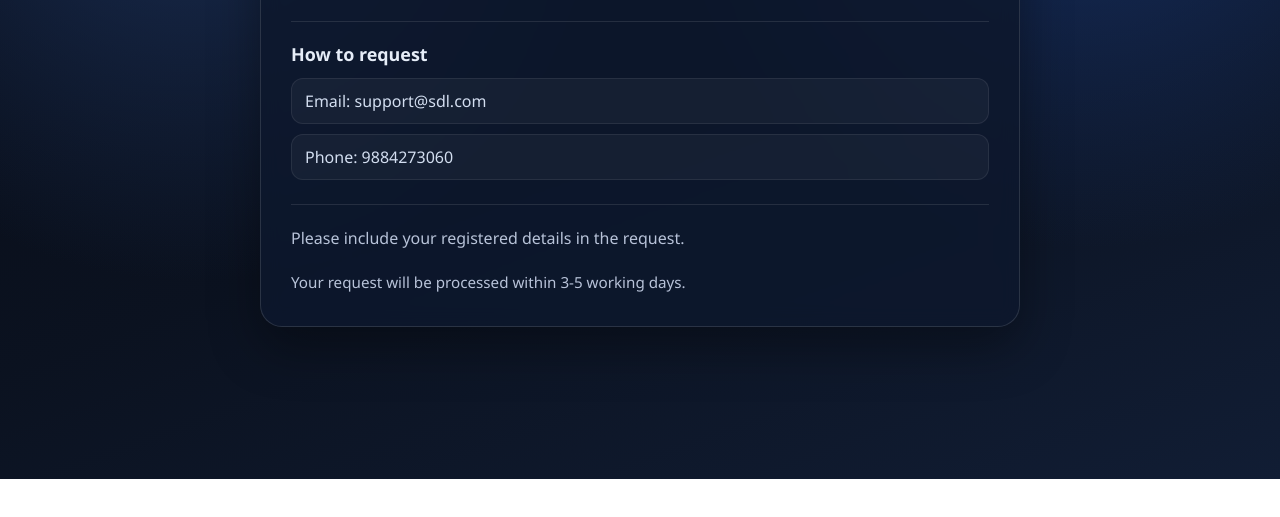
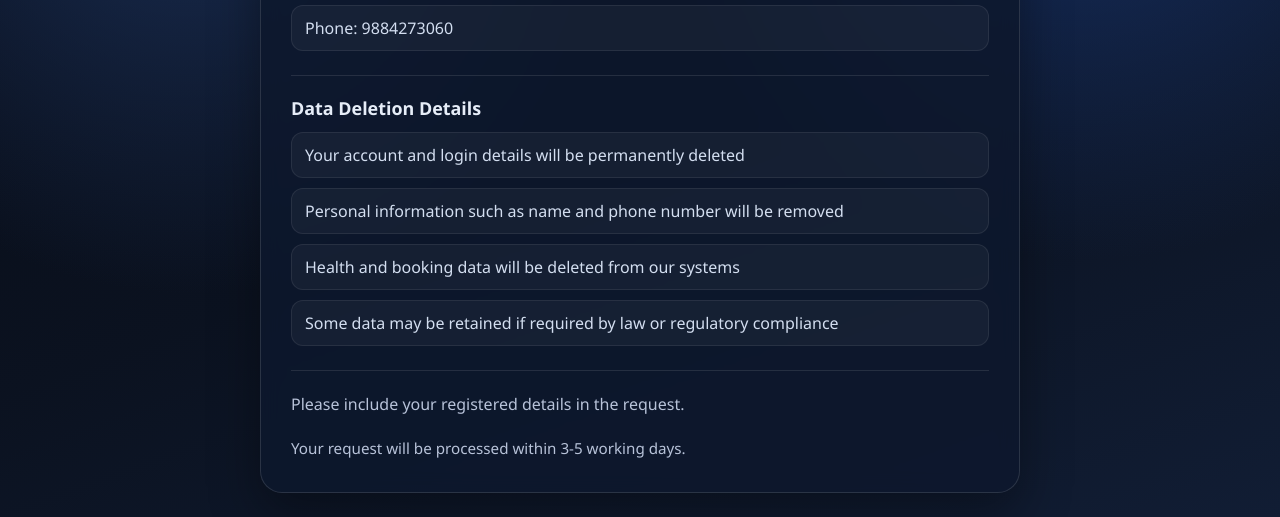
Before and after one commit to selvan23/SDL-Phelo-delete-account, a plain HTML site: page index.html in a window 1280 px wide. Shown: the part 321-838 px from the top of the page. Before the commit the page ends 800 px from the top, so only its background shows below. Drawn offline with Linux system fonts and the light colour scheme.

Commit message:
add new content

```diff
--- a/index.html
+++ b/index.html
@@ -78,7 +78,8 @@
     border-top: 1px solid rgba(255, 255, 255, 0.1);
   }
 
-  h2 {
+  h2,
+  h3 {
     margin: 0 0 12px;
     font-size: 1.12rem;
   }
@@ -132,6 +133,16 @@
       </div>
 
       <div class="section">
+        <h3>Data Deletion Details</h3>
+        <ul>
+          <li>Your account and login details will be permanently deleted</li>
+          <li>Personal information such as name and phone number will be removed</li>
+          <li>Health and booking data will be deleted from our systems</li>
+          <li>Some data may be retained if required by law or regulatory compliance</li>
+        </ul>
+      </div>
+
+      <div class="section">
         <p>Please include your registered details in the request.</p>
         <p class="footer-note">
           Your request will be processed within 3-5 working days.
```
